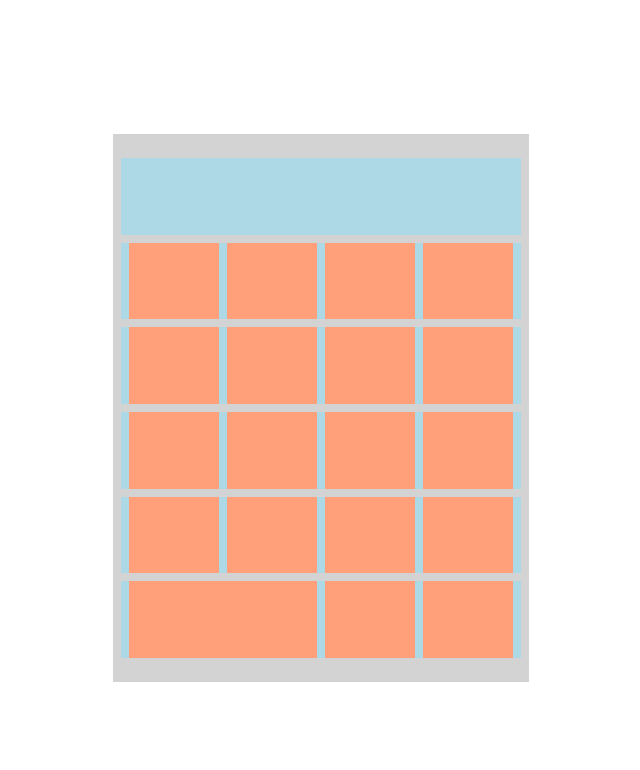
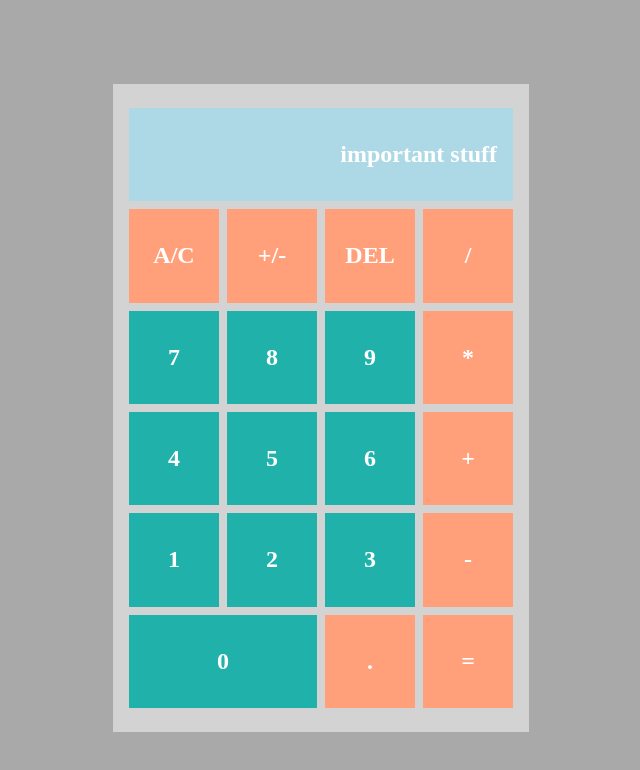
Before and after one commit to EricMengelkoch/calculator, a plain HTML site: page index.html in a window 1280 px wide. Shown: the whole page, without its empty margins (319-959 px from the left). Drawn offline with Linux system fonts and the light colour scheme.

Commit message:
completed calculator design

```diff
--- a/index.html
+++ b/index.html
@@ -10,36 +10,36 @@
 <body>
     <div class="master">
         <div class="second">
-            <div class="screen"></div>
+            <div class="screen">important stuff</div>
         </div>
         <div class="second">
-            <div class="button"></div>
-            <div class="button"></div>
-            <div class="button"></div>
-            <div class="button"></div>
+            <div class="button">A/C</div>
+            <div class="button">+/-</div>
+            <div class="button">DEL</div>
+            <div class="button">/</div>
         </div>
         <div class="second">
-            <div class="button"></div>
-            <div class="button"></div>
-            <div class="button"></div>
-            <div class="button"></div>
+            <div class="button number">7</div>
+            <div class="button number">8</div>
+            <div class="button number">9</div>
+            <div class="button">*</div>
         </div>
         <div class="second">
-            <div class="button"></div>
-            <div class="button"></div>
-            <div class="button"></div>
-            <div class="button"></div>
+            <div class="button number">4</div>
+            <div class="button number">5</div>
+            <div class="button number">6</div>
+            <div class="button" class="number">+</div>
         </div>
         <div class="second">
-            <div class="button"></div>
-            <div class="button"></div>
-            <div class="button"></div>
-            <div class="button"></div>
+            <div class="button number">1</div>
+            <div class="button number">2</div>
+            <div class="button number">3</div>
+            <div class="button">-</div>
         </div>
         <div class="second">
-            <div class="button" id="zero"></div>
-            <div class="button"></div>
-            <div class="button"></div>
+            <div class="button number" id="zero">0</div>
+            <div class="button">.</div>
+            <div class="button">=</div>
         </div>
     </div>
 </body>
--- a/styles.css
+++ b/styles.css
@@ -1,13 +1,13 @@
 body {
     height: 100vh;
-
+    background-color: darkgray;
     display: flex;
     align-items: center;
     justify-content: center;
 }
 
 .master {
-    height: 500px;
+    height: 600px;
     width: 400px;
     background-color: lightgray;
     margin: auto auto;
@@ -18,7 +18,7 @@ body {
 }
 
 .second {
-    background-color: lightblue;
+    background-color: lightgray;
     flex: 1 1 auto;
     display: flex;
     gap: 8px;
@@ -29,6 +29,28 @@ body {
     background-color: lightsalmon;
     flex: 1 1 auto;
     width: 25px;
+    align-items: center;
+    display: flex;
+    flex-direction: column;
+    justify-content: center;
+    font-size: 24px;
+    font-weight: bold;
+    color: white;
+    padding: 0px;
+}
+
+.screen {
+    background-color: lightblue;
+    flex: 1 1 auto;
+    width: 25px;
+    align-items: end;
+    padding: 0px 16px;
+    display: flex;
+    flex-direction: column;
+    justify-content: center;
+    font-size: 24px;
+    font-weight: bold;
+    color: white;
 }
 
 #zero {
@@ -36,3 +58,7 @@ body {
     width: 50px;
     padding: 0px 4px;
 }
+
+.second > .number {
+    background-color: lightseagreen;
+}
```
